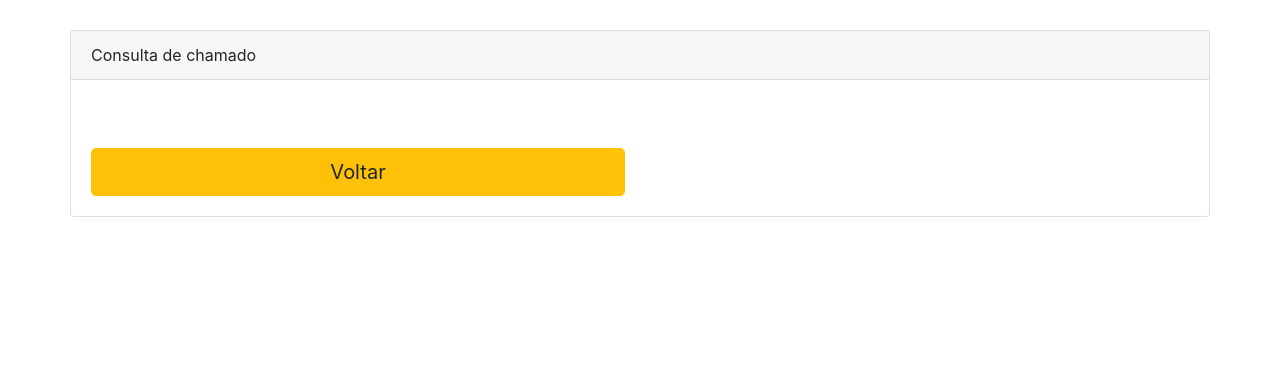
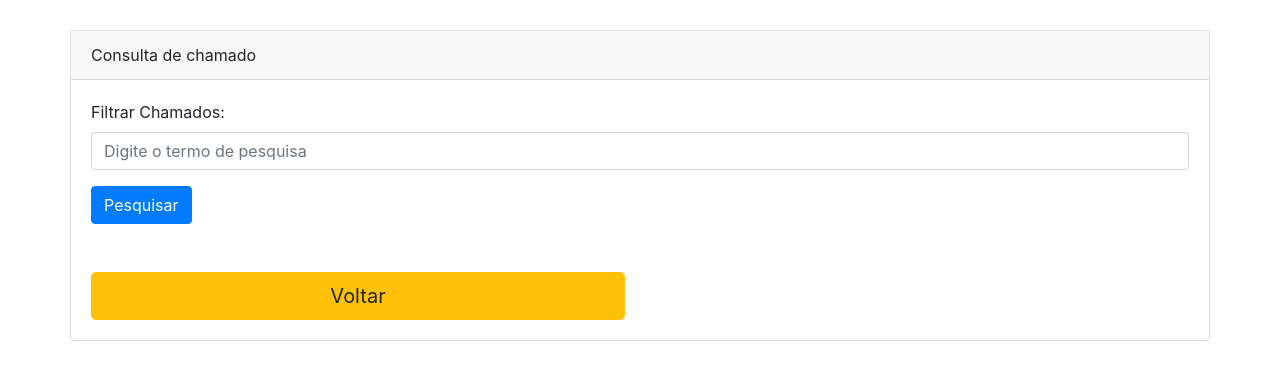
Before and after one commit to edukleber100/app_help_desk, a PHP site: page /consultar_chamado.php in a window 1280 px wide. Shown: the part 56-436 px from the top of the page. Run offline with PHP 8.4, Linux system fonts and the light colour scheme; the visitor is signed in with stand-in values (Sample User, id 1).

Commit message:
filtro de chamados

```diff
--- a/consultar_chamado.php
+++ b/consultar_chamado.php
@@ -1,15 +1,14 @@
 <?php require_once "validador_acesso.php"; ?>
 
 <?php
-
-  //chamados
+  // Chamados
   $chamados = array();
 
-  //abrir o arquivo.hd
+  // Abrir o arquivo.hd
   $arquivo = fopen('../../app_help_desk/arquivo.hd', 'r');
 
-  //enquanto houver registros (linhas) a serem recuperados
-  while(!feof($arquivo)) {
+  // Enquanto houver registros (linhas) a serem recuperados
+  while (!feof($arquivo)) {
     $registro = fgets($arquivo);
     $chamados[] = $registro;
   }
@@ -23,7 +22,6 @@
     <title>App Help Desk</title>
 
     <link rel="stylesheet" href="https://maxcdn.bootstrapcdn.com/bootstrap/4.0.0/css/bootstrap.min.css" integrity="sha384-Gn5384xqQ1aoWXA+058RXPxPg6fy4IWvTNh0E263XmFcJlSAwiGgFAW/dAiS6JXm" crossorigin="anonymous">
-
     <style>
       .card-consultar-chamado {
         padding: 30px 0 0 0;
@@ -32,9 +30,7 @@
       }
     </style>
   </head>
-
   <body>
-
     <nav class="navbar navbar-dark bg-dark">
       <a class="navbar-brand" href="#">
         <img src="logo.png" width="30" height="30" class="d-inline-block align-top" alt="">
@@ -46,45 +42,38 @@
         </li>
       </ul>
     </nav>
-
     <div class="container">
       <div class="row">
-
         <div class="card-consultar-chamado">
           <div class="card">
             <div class="card-header">
               Consulta de chamado
             </div>
-
             <div class="card-body">
-
+              <div class="form-group">
+                <label for="filtro">Filtrar Chamados:</label>
+                <input type="text" id="filtro" class="form-control" placeholder="Digite o termo de pesquisa">
+              </div>
+              <button class="btn btn-primary" onclick="filtrarChamados()">Pesquisar</button>
               <?php
                 foreach($chamados as $chamado){
-              ?>
-
-              <?php
-
                   $chamado_dados = explode('#', $chamado);
 
-                  if($_SESSION['perfil_id'] == 2) {
-
-                    if($_SESSION['id'] != $chamado_dados[0]) {
+                  if ($_SESSION['perfil_id'] == 2) {
+                    if ($_SESSION['id'] != $chamado_dados[0]) {
                       continue;
                     }
-
                   }
 
-                  if(count($chamado_dados) < 4) {
+                  if (count($chamado_dados) < 4) {
                     continue;
                   }
               ?>
-
               <div class="card mb-3 bg-light">
                 <div class="card-body">
-                  <h5 class="card-title"><?=$chamado_dados[1]?></h5>
-                  <h6 class="card-subtitle mb-2 text-muted"><?=$chamado_dados[2]?></h6>
-                  <p class="card-text"><?=$chamado_dados[3]?></p>
-
+                  <h5 class="card-title"><?= $chamado_dados[1] ?></h5>
+                  <h6 class="card-subtitle mb-2 text-muted"><?= $chamado_dados[2] ?></h6>
+                  <p class="card-text"><?= $chamado_dados[3] ?></p>
                 </div>
               </div>
               <?php } ?>
@@ -98,5 +87,19 @@
         </div>
       </div>
     </div>
+    <script>
+      function filtrarChamados() {
+        var termo = document.getElementById('filtro').value.toLowerCase();
+        var chamados = document.querySelectorAll(".card.mb-3.bg-light");
+        chamados.forEach(function(chamado) {
+          var textoChamado = chamado.textContent.toLowerCase();
+          if (textoChamado.indexOf(termo) !== -1) {
+            chamado.style.display = 'block';
+          } else {
+            chamado.style.display = 'none';
+          }
+        });
+      }
+    </script>
   </body>
 </html>
```
